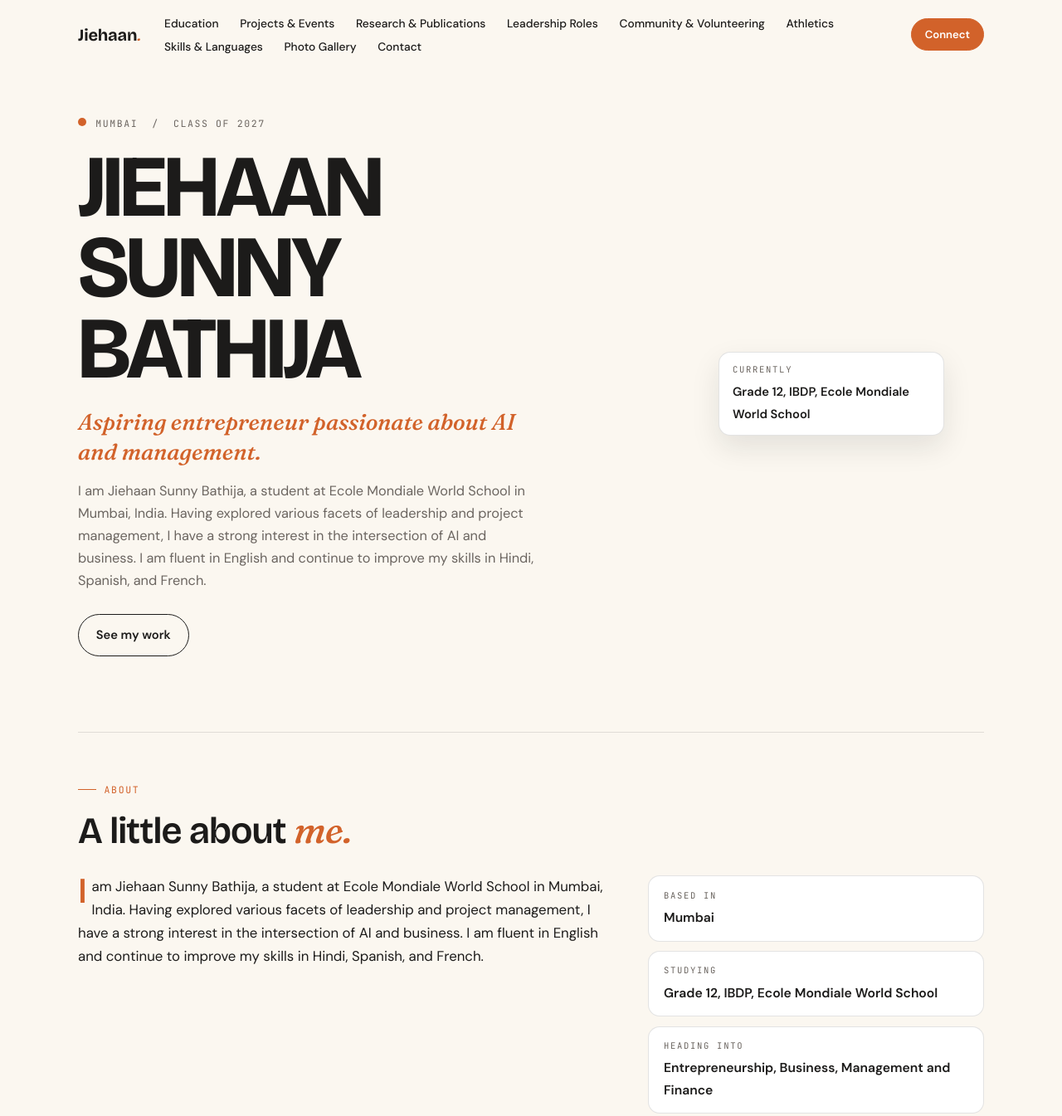
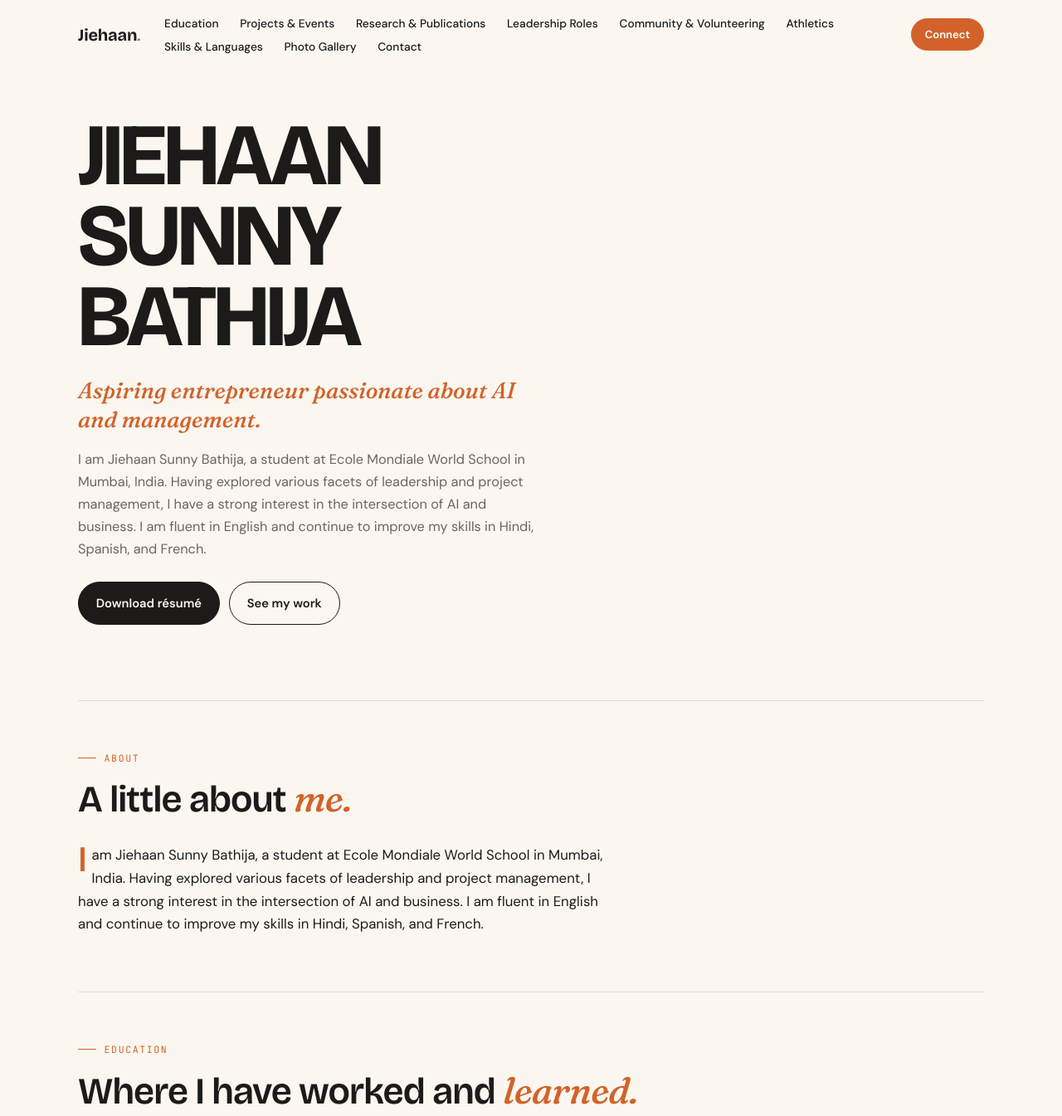
Before and after one commit to miec99/jiehaan-sunny-bathija, a plain HTML site: page index.html in a window 1280 px wide. Shown: the top 1345 px of the page at 83% size. Drawn offline with nearby package versions, Linux system fonts and the light colour scheme.

Commit message:
Deploy Jiehaan Sunny Bathija's showcase website

```diff
--- a/index.html
+++ b/index.html
@@ -172,14 +172,14 @@ footer a { color: var(--accent); text-decoration: none; font-weight: 600; }
 
         <header class="hero hero-stacked" id="top">
             <div class="hero-text">
-                <div class="hero-meta mono">MUMBAI &nbsp;/&nbsp; CLASS OF 2027</div>
+
                 <h1 class="hero-name">Jiehaan<br>Sunny Bathija</h1>
                 <p class="hero-tagline">Aspiring entrepreneur passionate about AI and <em>management.</em></p>
                 <p class="hero-bio">I am Jiehaan Sunny Bathija, a student at Ecole Mondiale World School in Mumbai, India. Having explored various facets of leadership and project management, I have a strong interest in the intersection of AI and business. I am fluent in English and continue to improve my skills in Hindi, Spanish, and French.</p>
-                <div class="hero-cta"><a href="#education" class="btn btn-ghost">See my work</a></div>
+                <div class="hero-cta"><a href="assets/doc-729769c287.pdf" class="btn btn-solid" target="_blank" rel="noopener noreferrer">Download résumé</a><a href="#education" class="btn btn-ghost">See my work</a></div>
 
             </div>
-            <div class="hero-photo-wrap no-photo"><div class="currently"><span class="eyebrow">Currently</span><strong>Grade 12, IBDP, Ecole Mondiale World School</strong></div></div>
+
         </header>
 
         <section id="about" class="about">
@@ -190,7 +190,7 @@ footer a { color: var(--accent); text-decoration: none; font-weight: 600; }
                     <p class="about-p">I am Jiehaan Sunny Bathija, a student at Ecole Mondiale World School in Mumbai, India. Having explored various facets of leadership and project management, I have a strong interest in the intersection of AI and business. I am fluent in English and continue to improve my skills in Hindi, Spanish, and French.</p>
 
                 </div>
-                <div class="facts"><div class="fact"><span class="eyebrow">Based in</span><strong>Mumbai</strong></div><div class="fact"><span class="eyebrow">Studying</span><strong>Grade 12, IBDP, Ecole Mondiale World School</strong></div><div class="fact"><span class="eyebrow">Heading into</span><strong>Entrepreneurship, Business, Management and Finance</strong></div></div>
+
             </div>
         </section>
         <section id="education"><div class="sec-eyebrow mono">Education</div><h2 class="sec-head">Where I have worked and <em>learned.</em></h2><div class="timeline"><div class="tl-row">
@@ -352,7 +352,7 @@ footer a { color: var(--accent); text-decoration: none; font-weight: 600; }
             <p class="contact-p">For opportunities, collaborations or a conversation, the quickest way is email.</p>
             <div class="hero-cta">
                 <a href="mailto:jiehaansbathija@gmail.com" class="btn btn-solid">jiehaansbathija@gmail.com</a>
-
+                <a href="assets/doc-729769c287.pdf" class="btn btn-ghost" target="_blank" rel="noopener noreferrer">Résumé</a>
             </div>
 
         </section>
```
